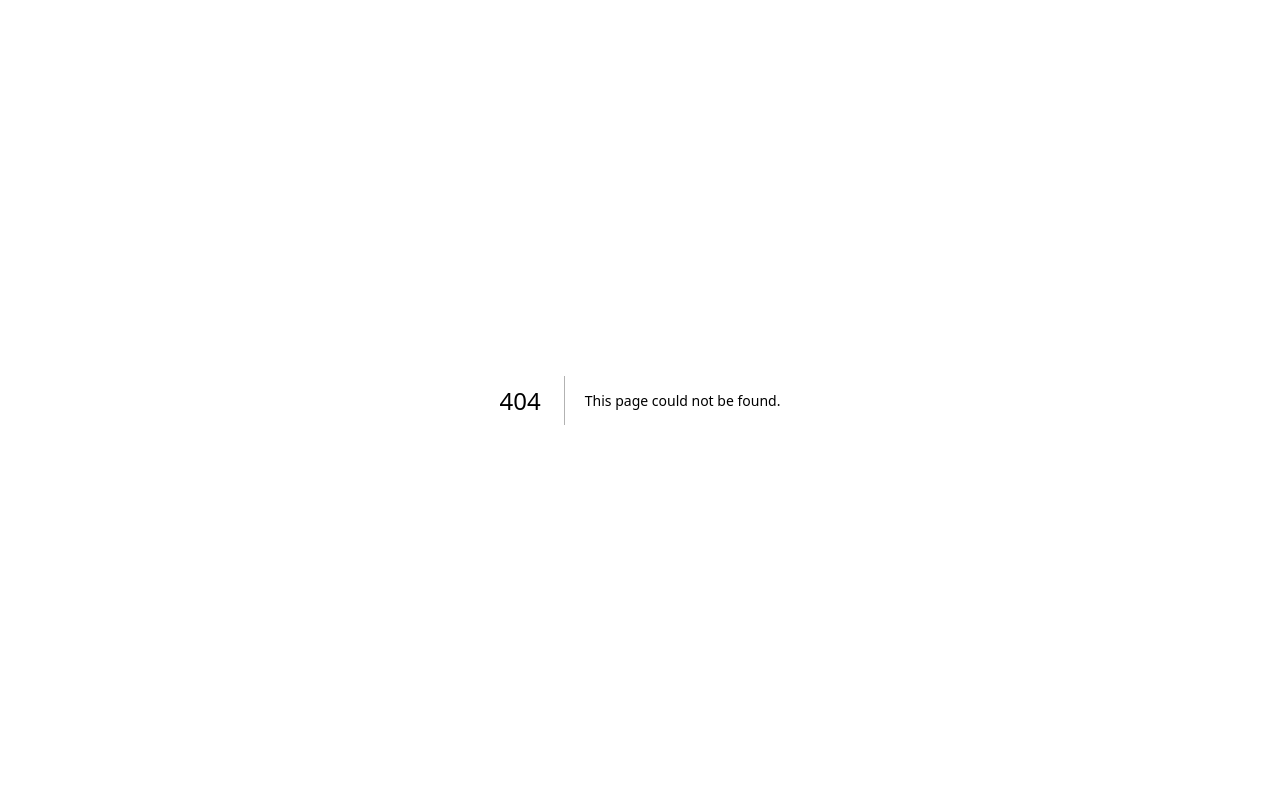
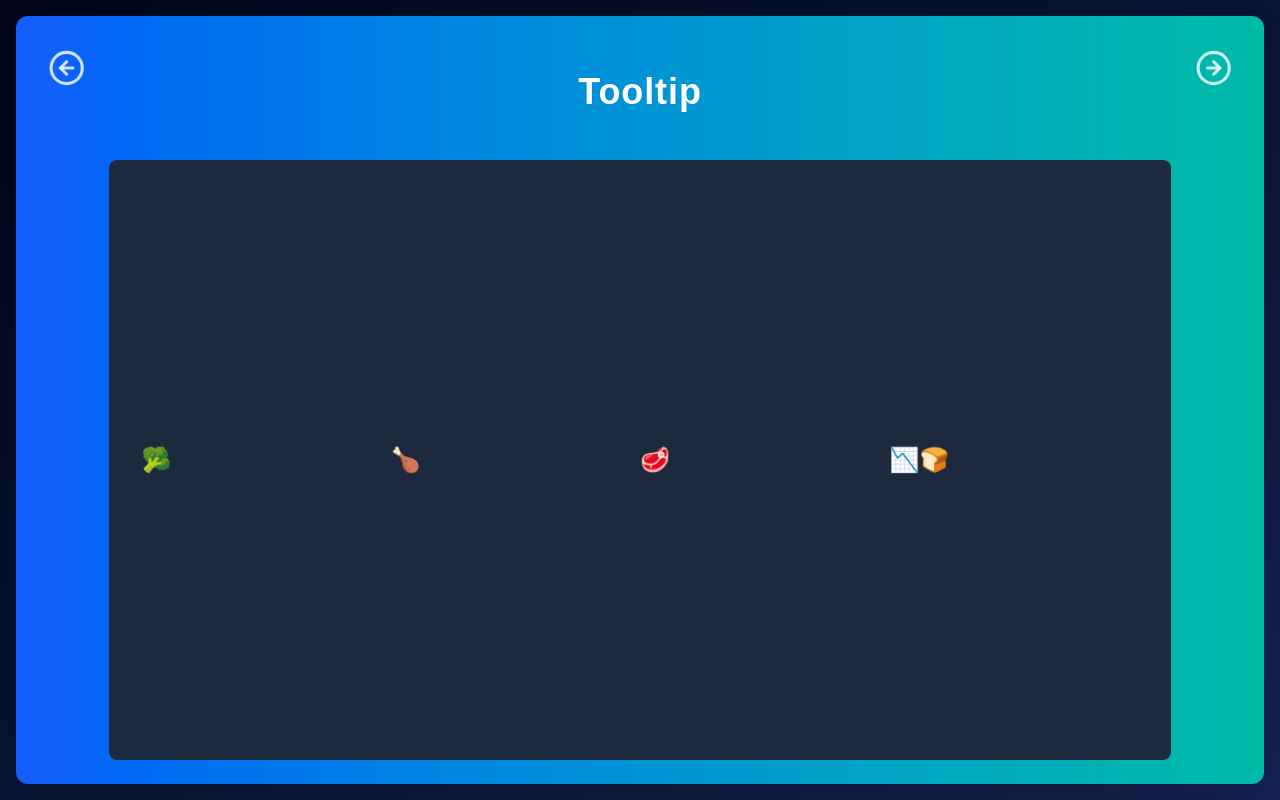
Before and after one commit to abhishekrathour07/Frontend-Interview, a Next.js app: page /question15 in a window 1280 px wide. Before the commit this address had no page. Built offline with nearby package versions, Linux system fonts and the light colour scheme.

Commit message:
tooltip proram question

```diff
--- /dev/null
+++ b/app/question15/page.tsx
@@ -0,0 +1,13 @@
+import Question15 from '@/components/Question15'
+import Template from '@/Template/Template'
+import React from 'react'
+
+const page = () => {
+  return (
+    <div>
+      <Template Heading='Tooltip' solution={<Question15/>} nextQuestion='question16'/>
+    </div>
+  )
+}
+
+export default page
--- /dev/null
+++ b/components/Question15.tsx
@@ -0,0 +1,32 @@
+"use client"
+import React, { useState } from 'react'
+
+const Question15 = () => {
+  const [show, setShow] = useState<number | null>(null);
+
+  const recipeFilters = [
+    { name: "Vegetarian", icon: "🥦" },
+    { name: "Non-Vegetarian", icon: "🍗" },
+    { name: "Keto", icon: "🥩" },
+    { name: "Low-Carb", icon: "📉🍞" },
+  ];
+
+  return (
+    <div className='bg-slate-800 h-[75vh] w-full rounded-lg flex flex-col gap-6 justify-center p-4'>
+    <div className='grid grid-cols-4 px-4 items-center justify-center'>
+      {recipeFilters.map((data:any,index:number)=>(
+        <div key={data.name} className='relative '>
+            <p onMouseEnter={()=>setShow(index)} onMouseLeave={()=>setShow(null)} className=' cursor-pointer  text-2xl w-fit'>{data.icon}</p>
+            {show === index? (
+              <div className='absolute bottom-10 px-2 py-1 rounded-lg transition-all duration-500 bg-white text-black'>
+                {data.name}
+              </div>
+            ):""}
+        </div>
+      ))}
+    </div>
+    </div>
+  );
+};
+
+export default Question15;
```
